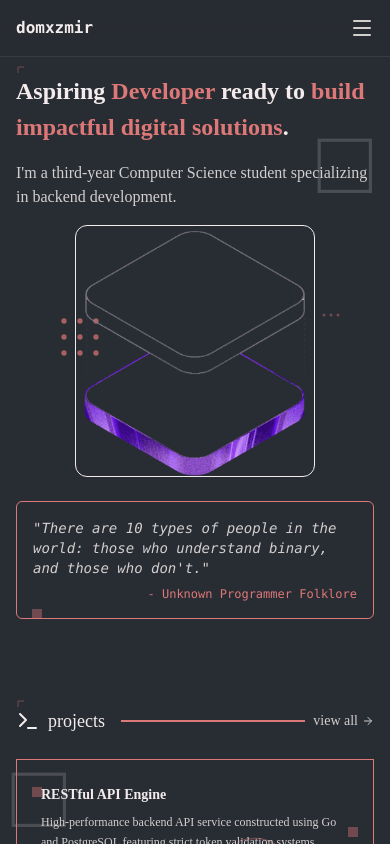
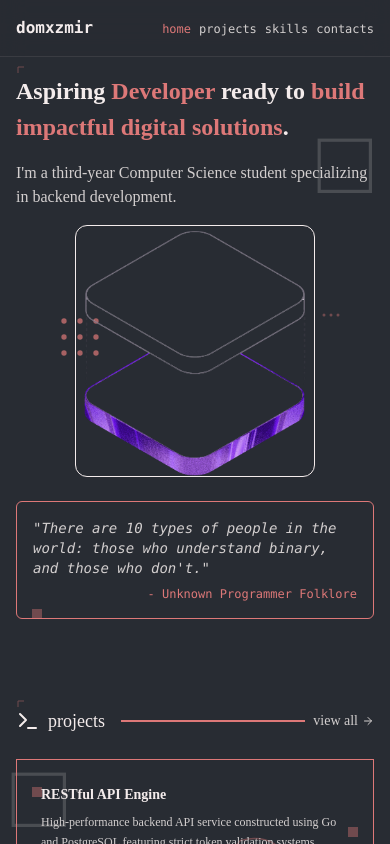
Before and after one commit to gymboiefrncs/portfolio, a React (Vite) app: page / in a window 390 px wide. Shown: the top 844 px of the page. Built offline with nearby package versions, Linux system fonts and the light colour scheme.

Commit message:
feat: remove hamburger. add explicit navigation tab with styling

```diff
--- a/src/components/Contacts.tsx
+++ b/src/components/Contacts.tsx
@@ -16,7 +16,7 @@ const contacts = [
 
 export const Contacts = () => {
   return (
-    <section className="relative">
+    <section className="relative scroll-mt-20" id="contacts">
       <ShapeDotGrid5 className="h-16 w-16 text-primary absolute top-0 right-78 opacity-40 -z-10" />
       <ShapeDots className="h-5 w-3 text-primary absolute top-20 left-75 opacity-60 -z-10" />
       <ShapeSquareFilled className="h-2.5 w-2.5 text-primary absolute top-40 right-4 opacity-40 -z-10" />
--- a/src/components/Footer.tsx
+++ b/src/components/Footer.tsx
@@ -34,7 +34,10 @@ export const Footer = () => {
             </span>
           </div>
 
-          <button className="flex self-start items-center gap-1.5 font-mono text-xs text-muted transition-colors hover:text-primary sm:self-auto cursor-pointer">
+          <button
+            className="flex self-start items-center gap-1.5 font-mono text-xs text-muted transition-colors hover:text-primary sm:self-auto cursor-pointer"
+            onClick={() => window.scrollTo({ top: 0, behavior: "smooth" })}
+          >
             <span>sys.return_top</span>
             <ArrowUp className="h-3.5 w-3.5 animate-bounce" />
           </button>
--- a/src/components/Header.tsx
+++ b/src/components/Header.tsx
@@ -1,10 +1,45 @@
-import { LucideMenu } from "lucide-react";
+import { useEffect, useState } from "react";
 
+const sections = ["home", "projects", "skills", "contacts"] as const;
 export const Header = () => {
+  const [activeSection, setActiveSection] = useState<string | null>(null);
+  useEffect(() => {
+    const observer = new IntersectionObserver(
+      (entries) => {
+        entries.forEach((entry) => {
+          if (entry.isIntersecting) setActiveSection(entry.target.id);
+        });
+      },
+      { rootMargin: "-0% 0px -50% 0px" },
+    );
+    sections.forEach((id) => {
+      const el = document.getElementById(id);
+      if (el) observer.observe(el);
+    });
+    return () => observer.disconnect();
+  }, []);
+
   return (
     <header className="flex p-4 justify-between sticky top-0 z-50 bg-background/80 backdrop-blur-md border-b border-muted/10">
       <span className="font-bold font-mono">domxzmir</span>
-      <LucideMenu className="text-muted hover:text-foreground cursor-pointer" />
+      <nav>
+        <ul className="flex gap-2">
+          {sections.map((id) => (
+            <li key={id}>
+              <a
+                href={`#${id}`}
+                className={`font-mono text-sm transition-colors ${
+                  activeSection === id
+                    ? "text-primary"
+                    : "text-muted hover:text-primary"
+                }`}
+              >
+                <span className="text-xs">{id}</span>
+              </a>
+            </li>
+          ))}
+        </ul>
+      </nav>
     </header>
   );
 };
--- a/src/components/Hero.tsx
+++ b/src/components/Hero.tsx
@@ -9,7 +9,7 @@ import {
 
 export const Hero = () => {
   return (
-    <section className="relative">
+    <section className="relative scroll-mt-20" id="home">
       <ShapeBracket className="h-5 w-5 text-primary absolute -top-2 left-0 opacity-40  -z-10" />
       <ShapeSquare className="h-16 w-16 text-muted absolute top-16 left-75 opacity-20 -z-10" />
       <ShapeSquareFilled className="h-2.5 w-2.5 text-primary absolute bottom-6 left-4 opacity-40 -z-10" />
--- a/src/components/Projects.tsx
+++ b/src/components/Projects.tsx
@@ -37,7 +37,7 @@ const projectsData = [
 
 export const Projects = () => {
   return (
-    <section className="relative">
+    <section className="relative scroll-mt-20" id="projects">
       <ShapeBracket className="h-5 w-5 text-primary absolute -top-2 left-0 opacity-40  -z-10" />
       <ShapeBracket className="h-5 w-5 text-primary absolute bottom-10 left-0 opacity-40  -z-10" />
 
--- a/src/components/Skills.tsx
+++ b/src/components/Skills.tsx
@@ -26,7 +26,7 @@ const skillsData = [
 
 export const Skills = () => {
   return (
-    <section className="relative">
+    <section className="relative scroll-mt-20" id="skills">
       <ShapeDiamondFilled className="h-16 w-16 text-primary absolute top-3 right-78 opacity-70 -z-10" />
       <ShapeSquareOutline className="h-16 w-16 text-primary absolute bottom-10 left-30 opacity-20 -z-10" />
       <div className="flex items-center gap-2 relative z-10">
--- a/src/index.css
+++ b/src/index.css
@@ -1,5 +1,7 @@
 @import "tailwindcss";
-
+* {
+  scroll-behavior: smooth;
+}
 :root {
   --background: #282c33;
   --primary: #dd7878;
```
